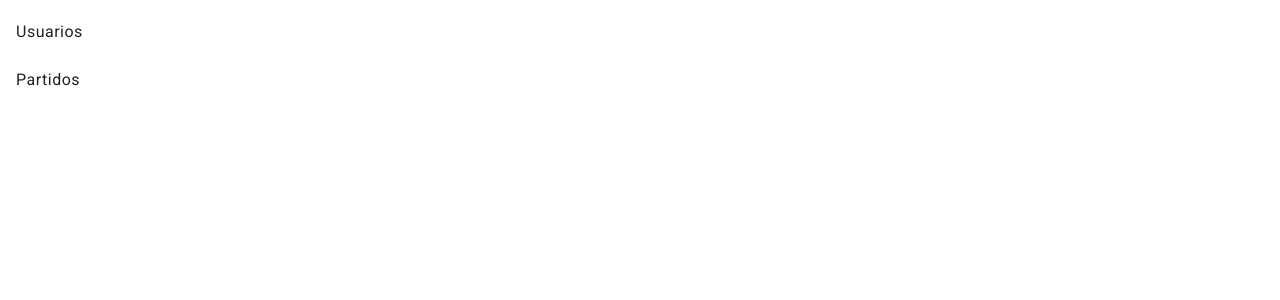
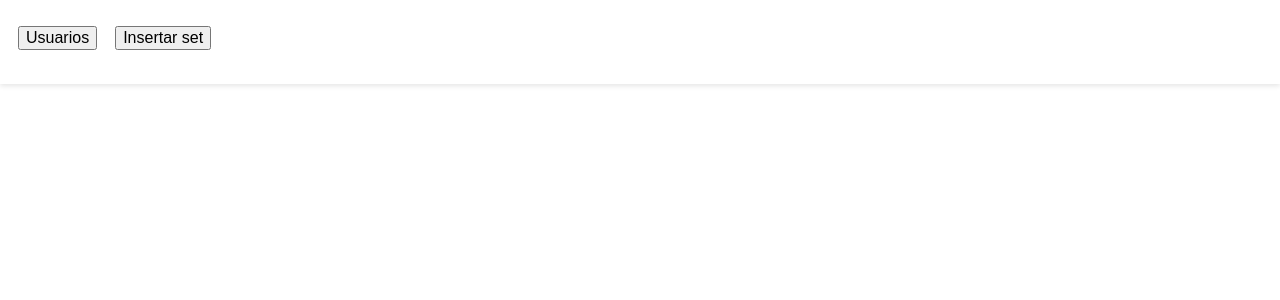
Before and after one commit to lcdiaz87/padelLeague-front, an Angular app: page / in a window 1280 px wide. Before the commit this address had no page. Shown: the top 300 px of the page. Built offline with nearby package versions, Linux system fonts and the light colour scheme.

Commit message:
menu changed

```diff
--- a/src/app/components/menu/menu.component.css
+++ b/src/app/components/menu/menu.component.css
@@ -0,0 +1,29 @@
+/* Estilos para el menú */
+nav {
+    background-color: #fff;
+    /* Color de fondo */
+    padding: 10px;
+    /* Espaciado interno */
+    box-shadow: 0 2px 5px rgba(0, 0, 0, 0.1);
+    /* Sombra */
+}
+
+/* Estilos para los botones en el menú */
+mat-nav-list button {
+    font-size: 16px;
+    /* Tamaño de fuente */
+    margin-right: 10px;
+    /* Espaciado entre botones */
+}
+
+/* Estilos para el botón activo */
+mat-nav-list button.active {
+    background-color: #ffcc00;
+    /* Color de fondo para el botón activo */
+    color: #000;
+    /* Color de texto para el botón activo */
+}
+
+button {
+    margin: 0.5em 0.5em 1em 0.5em;
+}
--- a/src/app/components/menu/menu.component.html
+++ b/src/app/components/menu/menu.component.html
@@ -1,7 +1,6 @@
 <nav>
     <mat-nav-list>
-      <!-- <mat-list-item routerLink="/" routerLinkActive="active">Inicio</mat-list-item> -->
-      <mat-list-item routerLink="/user" routerLinkActive="active">Usuarios</mat-list-item>
-      <mat-list-item routerLink="/match" routerLinkActive="active">Partidos</mat-list-item>
+      <button mat-button routerLink="/user" routerLinkActive="active">Usuarios</button>
+      <button mat-button routerLink="/match" routerLinkActive="active">Insertar set</button>
     </mat-nav-list>
   </nav>
```
